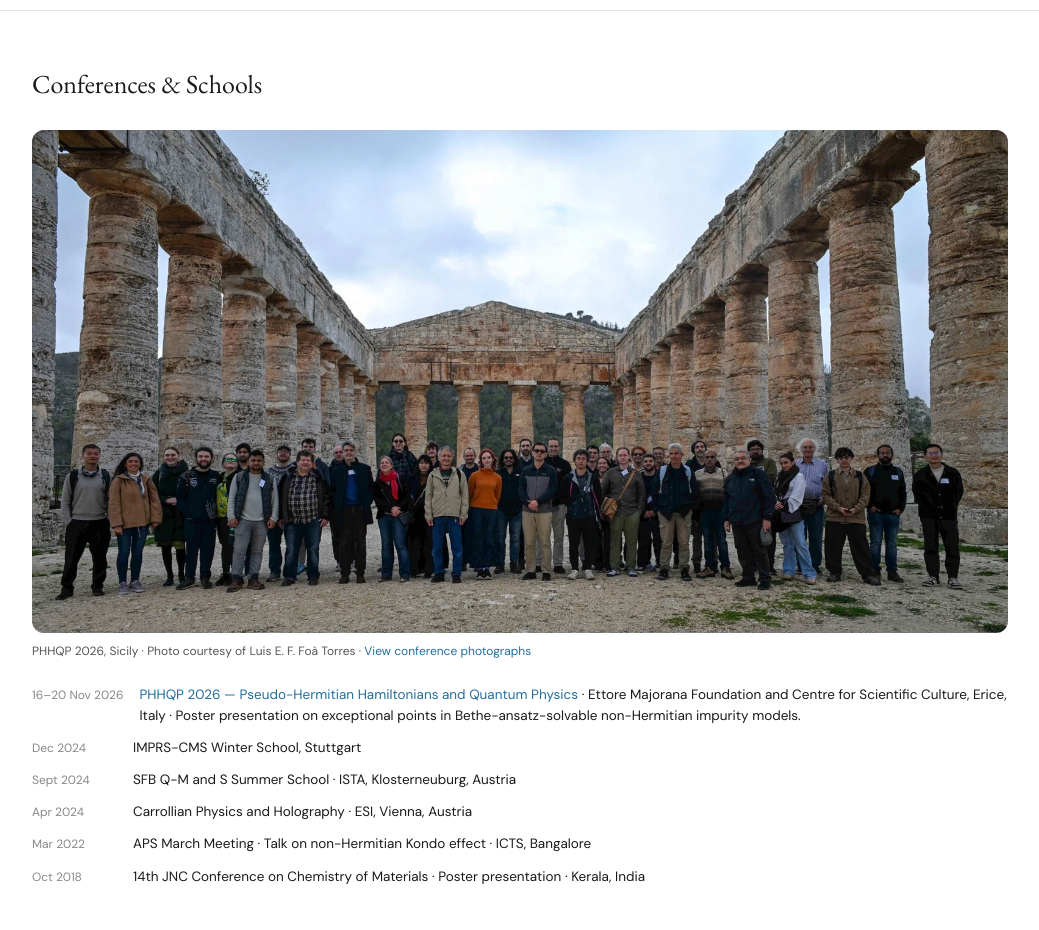
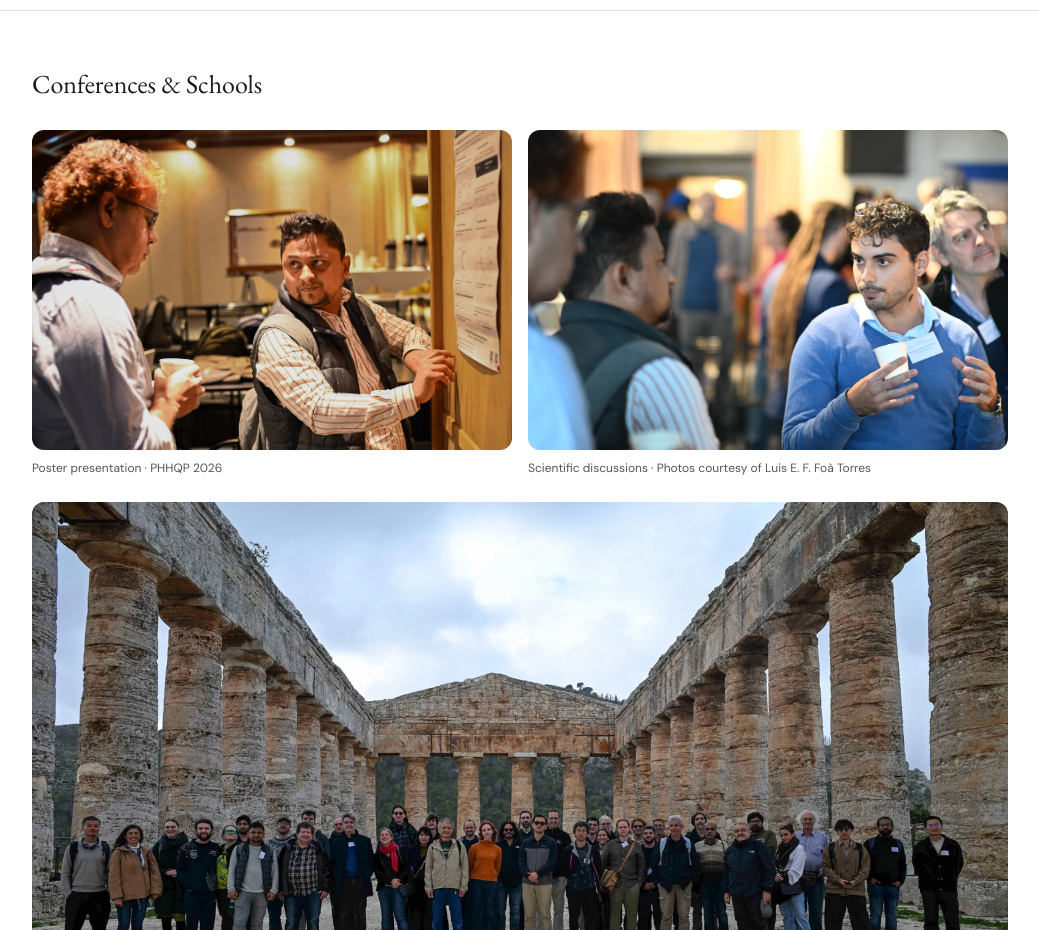
Before and after one commit to VMKPHYSMATH/VMKPHYSMATH.github.io, a plain HTML site: page index.html in a window 1280 px wide. Shown: the part 6920-7850 px from the top of the page, without its empty margins (120-1159 px from the left). Drawn offline with nearby package versions, Linux system fonts and the light colour scheme.

Commit message:
Feature improved poster and scientific discussion photographs from PHHQP 2026

```diff
--- a/index.html
+++ b/index.html
@@ -844,7 +844,7 @@
 
 <!-- CONFERENCES -->
 <section id="conferences">
-  <h2 class="section-title">Conferences &amp; Schools</h2>
+  <h2 class="section-title">Conferences &amp; Schools</h2><div style="display:grid;grid-template-columns:repeat(auto-fit,minmax(min(260px,100%),1fr));gap:1rem;margin:0 0 1.5rem"><figure style="margin:0"><a href="research-gallery.html#conference"><img src="assets/erice-poster-improved.jpg" alt="Poster presentation and research discussion at PHHQP 2026" loading="lazy" style="width:100%;aspect-ratio:3/2;object-fit:cover;border-radius:12px;display:block"></a><figcaption style="font-size:12px;color:var(--text2);margin-top:.5rem">Poster presentation · PHHQP 2026</figcaption></figure><figure style="margin:0"><a href="research-gallery.html#conference"><img src="assets/erice-scientific-discussion.jpg" alt="Scientific exchange at PHHQP 2026" loading="lazy" style="width:100%;aspect-ratio:3/2;object-fit:cover;border-radius:12px;display:block"></a><figcaption style="font-size:12px;color:var(--text2);margin-top:.5rem">Scientific discussions · Photos courtesy of Luis E. F. Foà Torres</figcaption></figure></div>
   <figure style="margin:0 0 1.5rem"><a href="research-gallery.html#conference"><img src="assets/erice-group-temple.webp" alt="PHHQP 2026 conference participants during the Sicily excursion" loading="lazy" style="display:block;width:100%;height:auto;border-radius:12px"></a><figcaption style="font-size:12px;color:var(--text2);margin-top:.5rem">PHHQP 2026, Sicily · Photo courtesy of Luis E. F. Foà Torres · <a href="research-gallery.html#conference">View conference photographs</a></figcaption></figure>
   <div class="conf-list">
     <div class="conf"><span class="conf-year">16–20 Nov 2026</span><span class="conf-text"><a href="https://sites.google.com/view/phhqp2026/" target="_blank" rel="noopener">PHHQP 2026 — Pseudo-Hermitian Hamiltonians and Quantum Physics</a> &middot; Ettore Majorana Foundation and Centre for Scientific Culture, Erice, Italy &middot; Poster presentation on exceptional points in Bethe-ansatz-solvable non-Hermitian impurity models.</span></div>
```
Also changed, not shown: research-gallery.html (+1 -1 lines), assets/erice-poster-improved.jpg (added), assets/erice-scientific-discussion.jpg (added).
